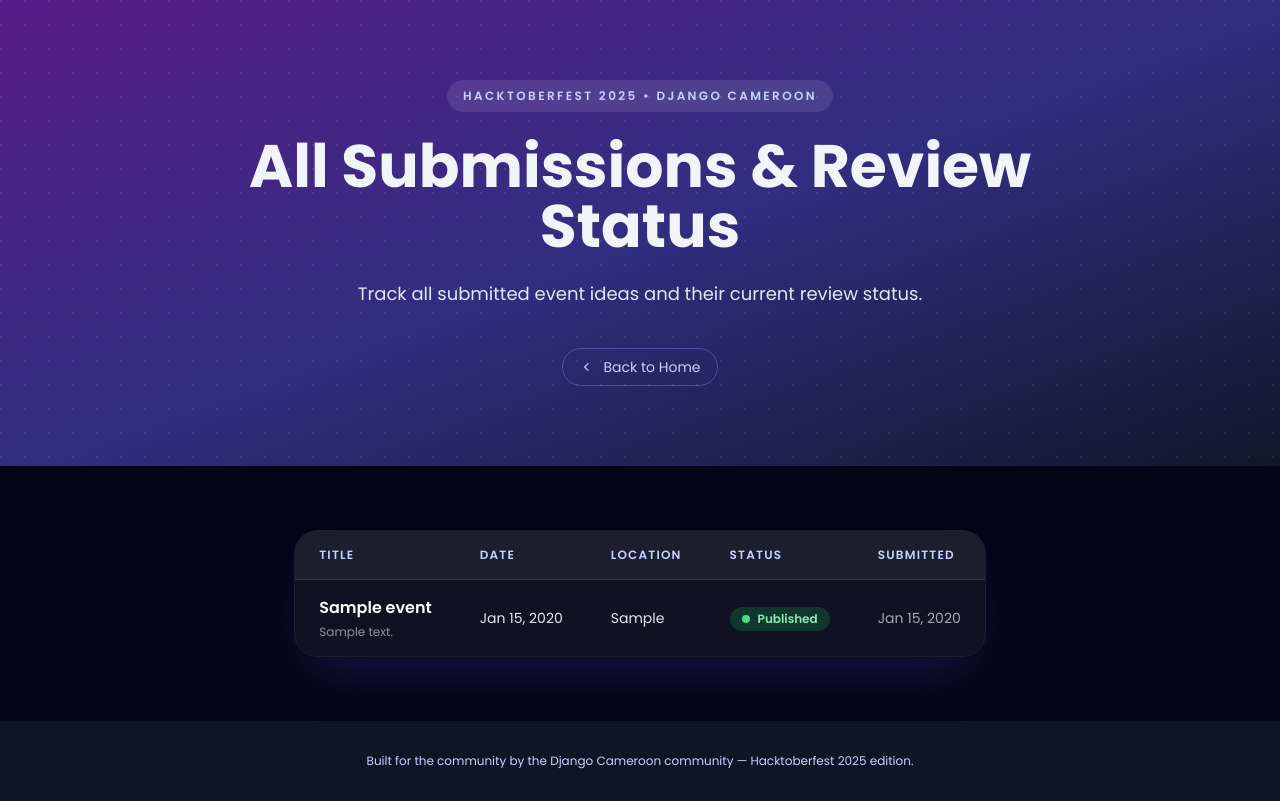
After one commit to djangocameroon/eventator, a Django app: page /submissions/ in a window 1280 px wide. The commit adds this page. Run offline with Django 5.2, Linux system fonts and the light colour scheme; tables that the repository leaves empty hold one stand-in row (values such as "Sample post"); some libraries are stand-ins or nearby versions.

Commit message:
feat: implement submissions page to display event ideas and their review status
Signed-off-by: Steve Yonkeu <yokwejuste@yahoo.com>

```diff
--- a/events/forms.py
+++ b/events/forms.py
@@ -36,4 +36,5 @@ class EventIdeaForm(forms.ModelForm):
         instance.is_published = False
         if commit:
             instance.save()
+            self.save_m2m()
         return instance
--- /dev/null
+++ b/events/templates/events/base.html
@@ -0,0 +1,27 @@
+{% load static %}
+<!DOCTYPE html>
+<html lang="en" class="scroll-smooth h-full">
+
+<head>
+  {% include 'events/includes/head.html' %}
+  {% block extra_head %}{% endblock %}
+</head>
+
+<body class="bg-slate-950 text-slate-100 flex flex-col min-h-full">
+  {% block header %}
+  <header class="relative overflow-hidden bg-gradient-to-br from-purple-900 via-indigo-900 to-slate-900">
+    <div class="absolute inset-0 bg-grid opacity-40"></div>
+    <div class="relative mx-auto max-w-5xl px-6 py-20 text-center">
+      {% block header_content %}{% endblock %}
+    </div>
+  </header>
+  {% endblock %}
+
+  <main class="{% block main_class %}mx-auto max-w-6xl px-6 py-16{% endblock %} flex-grow">
+    {% block content %}{% endblock %}
+  </main>
+
+  {% include 'events/includes/footer.html' %}
+</body>
+
+</html>
--- /dev/null
+++ b/events/templates/events/includes/footer.html
@@ -0,0 +1,3 @@
+<footer class="bg-slate-900/90 py-8 text-center text-xs text-indigo-200">
+  Built for the community by the Django Cameroon community — Hacktoberfest 2025 edition.
+</footer>
--- /dev/null
+++ b/events/templates/events/includes/head.html
@@ -0,0 +1,17 @@
+<meta charset="utf-8" />
+<meta name="viewport" content="width=device-width, initial-scale=1" />
+<title>{% block title %}Eventator | Hacktoberfest 2025 x Django Cameroon{% endblock %}</title>
+<script src="https://cdn.tailwindcss.com"></script>
+<link rel="preconnect" href="https://fonts.googleapis.com" />
+<link rel="preconnect" href="https://fonts.gstatic.com" crossorigin />
+<link href="https://fonts.googleapis.com/css2?family=Poppins:wght@400;600;700&display=swap" rel="stylesheet" />
+<style>
+  body {
+    font-family: 'Poppins', ui-sans-serif, system-ui;
+  }
+
+  .bg-grid {
+    background-image: radial-gradient(circle at 1px 1px, rgba(255, 255, 255, 0.2) 1px, transparent 0);
+    background-size: 24px 24px;
+  }
+</style>
--- /dev/null
+++ b/events/templates/events/submissions.html
@@ -0,0 +1,80 @@
+{% extends 'events/base.html' %}
+
+{% block title %}Submissions | Eventator{% endblock %}
+
+{% block header_content %}
+<div
+  class="inline-flex items-center gap-2 rounded-full bg-white/10 px-4 py-2 text-xs font-semibold uppercase tracking-[.2em] text-indigo-200">
+  Hacktoberfest 2025 • Django Cameroon</div>
+<h1 class="mt-6 text-4xl font-bold sm:text-5xl lg:text-6xl">
+  All Submissions & Review Status
+</h1>
+<p class="mx-auto mt-6 max-w-2xl text-lg text-slate-200">
+  Track all submitted event ideas and their current review status.
+</p>
+<div class="mt-10 flex items-center justify-center gap-4">
+  <a href="{% url 'events:home' %}"
+    class="inline-flex items-center gap-2 rounded-full border border-indigo-400/40 px-4 py-2 text-sm text-indigo-200 transition hover:bg-white/10">
+    <svg xmlns="http://www.w3.org/2000/svg" viewBox="0 0 20 20" fill="currentColor" class="h-4 w-4">
+      <path fill-rule="evenodd"
+        d="M11.78 5.22a.75.75 0 0 1 0 1.06L8.06 10l3.72 3.72a.75.75 0 1 1-1.06 1.06l-4.25-4.25a.75.75 0 0 1 0-1.06l4.25-4.25a.75.75 0 0 1 1.06 0Z"
+        clip-rule="evenodd" />
+    </svg>
+    Back to Home
+  </a>
+</div>
+{% endblock %}
+
+{% block content %}
+    <section>
+      <div class="overflow-hidden rounded-3xl border border-white/5 bg-white/5 shadow-2xl shadow-indigo-900/40">
+        <div class="overflow-x-auto">
+          <table class="w-full">
+            <thead class="border-b border-white/10 bg-white/5">
+              <tr>
+                <th class="px-6 py-4 text-left text-xs font-semibold uppercase tracking-widest text-indigo-200">Title</th>
+                <th class="px-6 py-4 text-left text-xs font-semibold uppercase tracking-widest text-indigo-200">Date</th>
+                <th class="px-6 py-4 text-left text-xs font-semibold uppercase tracking-widest text-indigo-200">Location</th>
+                <th class="px-6 py-4 text-left text-xs font-semibold uppercase tracking-widest text-indigo-200">Status</th>
+                <th class="px-6 py-4 text-left text-xs font-semibold uppercase tracking-widest text-indigo-200">Submitted</th>
+              </tr>
+            </thead>
+            <tbody class="divide-y divide-white/5">
+              {% for submission in submissions %}
+              <tr class="transition hover:bg-white/5">
+                <td class="px-6 py-4">
+                  <div class="font-semibold text-white">{{ submission.title }}</div>
+                  <div class="mt-1 text-xs text-slate-200/60 line-clamp-2">{{ submission.description }}</div>
+                </td>
+                <td class="px-6 py-4 text-sm text-slate-200">{{ submission.event_date|date:"M d, Y" }}</td>
+                <td class="px-6 py-4 text-sm text-slate-200">{{ submission.location }}</td>
+                <td class="px-6 py-4">
+                  {% if submission.is_published %}
+                  <span
+                    class="inline-flex items-center gap-2 rounded-full bg-green-500/20 px-3 py-1 text-xs font-semibold text-green-300">
+                    <span class="inline-flex h-2 w-2 rounded-full bg-green-400"></span>
+                    Published
+                  </span>
+                  {% else %}
+                  <span
+                    class="inline-flex items-center gap-2 rounded-full bg-amber-500/20 px-3 py-1 text-xs font-semibold text-amber-300">
+                    <span class="inline-flex h-2 w-2 rounded-full bg-amber-400"></span>
+                    Under Review
+                  </span>
+                  {% endif %}
+                </td>
+                <td class="px-6 py-4 text-sm text-slate-200/70">{{ submission.created_at|date:"M d, Y" }}</td>
+              </tr>
+              {% empty %}
+              <tr>
+                <td colspan="5" class="px-6 py-12 text-center text-sm text-indigo-100/80">
+                  No submissions yet. Be the first to share an idea!
+                </td>
+              </tr>
+              {% endfor %}
+            </tbody>
+          </table>
+        </div>
+      </div>
+    </section>
+{% endblock %}
--- a/events/urls.py
+++ b/events/urls.py
@@ -6,4 +6,5 @@ app_name = "events"
 
 urlpatterns = [
     path("", views.home, name="home"),
+    path("submissions/", views.submissions, name="submissions"),
 ]
--- a/events/views.py
+++ b/events/views.py
@@ -30,3 +30,14 @@ def home(request):
         "form": form,
     }
     return render(request, "events/home.html", context)
+
+
+def submissions(request):
+    """Page showing all submitted content with review status."""
+
+    all_events = Event.objects.all().order_by("-created_at")
+
+    context = {
+        "submissions": all_events,
+    }
+    return render(request, "events/submissions.html", context)
```
Also changed, not shown: events/templates/events/home.html (+16 -38 lines).
